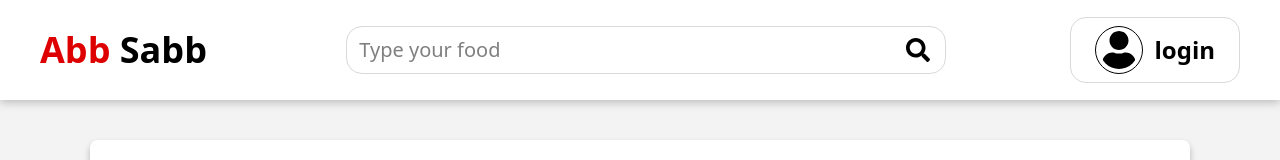
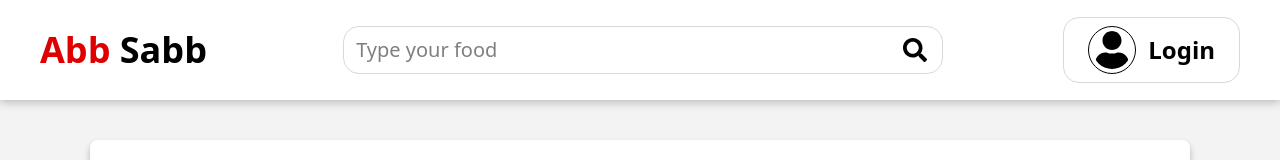
Before and after one commit to CSC105-2024/G02-forget-PreHack-2025, a React (Vite) app in the folder Frontend/: page /home in a window 1280 px wide. Shown: the top 160 px of the page. Built offline with nearby package versions, Linux system fonts and the light colour scheme; no server answers.

Commit message:
change l to L

```diff
--- a/Frontend/src/components/Navbar.jsx
+++ b/Frontend/src/components/Navbar.jsx
@@ -45,7 +45,7 @@ const Navbar = () => {
             <>
             <NavLink to={"/login"} className='flex items-center gap-3 border-1 border-[#D9D9D9] py-2 px-6 rounded-2xl mr-10 hover:border-black cursor-pointer'>
                 <FaUser className='border-1 rounded-[100%] text-[48px] p-1'/>
-                <p className='text-[24px] font-bold'>login</p>
+                <p className='text-[24px] font-bold'>Login</p>
             </NavLink>
             </>
             }
--- a/Frontend/src/components/NavbarNoSearchingBar.jsx
+++ b/Frontend/src/components/NavbarNoSearchingBar.jsx
@@ -40,7 +40,7 @@ const NavbarNoSearchingBar = () => {
             <>
             <NavLink to={"/login"} className='flex items-center gap-3 border-1 border-[#D9D9D9] py-2 px-6 rounded-2xl mr-10 hover:border-black cursor-pointer'>
                 <FaUser className='border-1 rounded-[100%] text-[48px] p-1'/>
-                <p className='text-[24px] font-bold'>login</p>
+                <p className='text-[24px] font-bold'>Login</p>
             </NavLink>
             </>
             }
```
